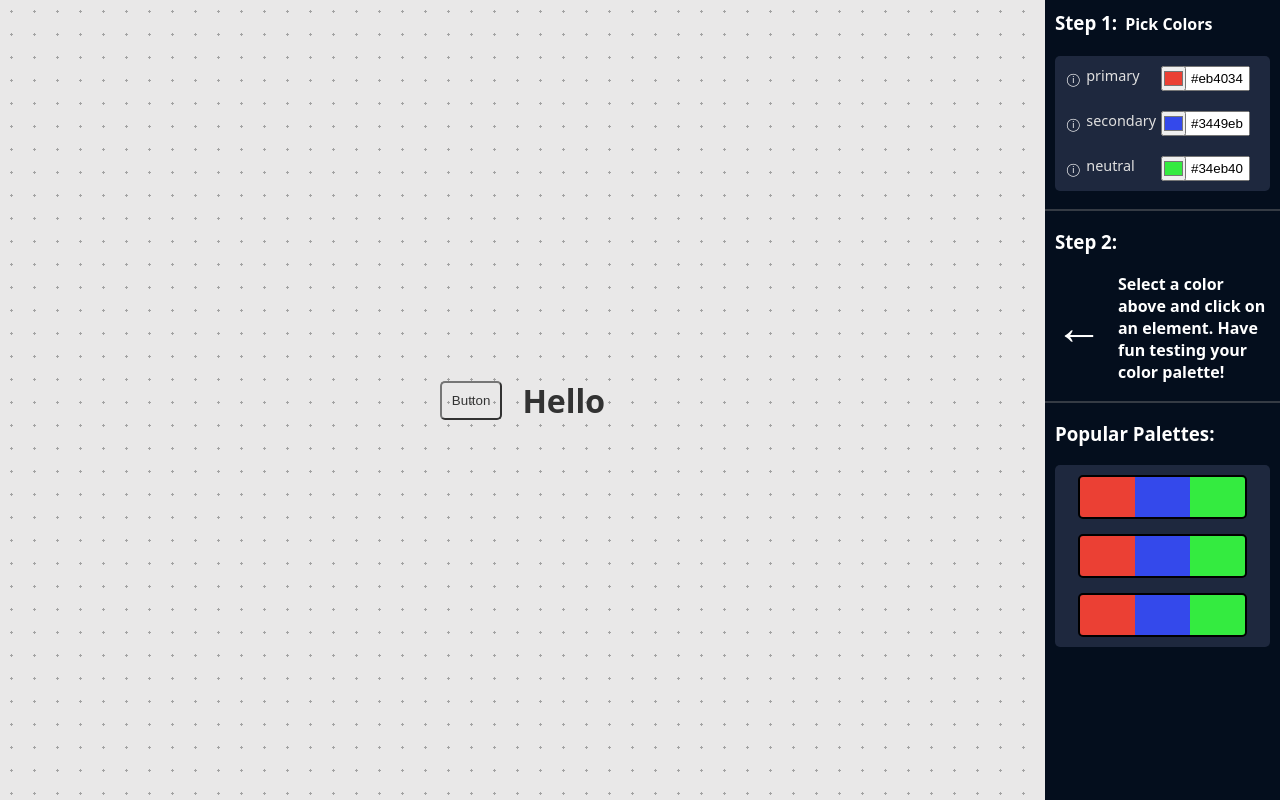
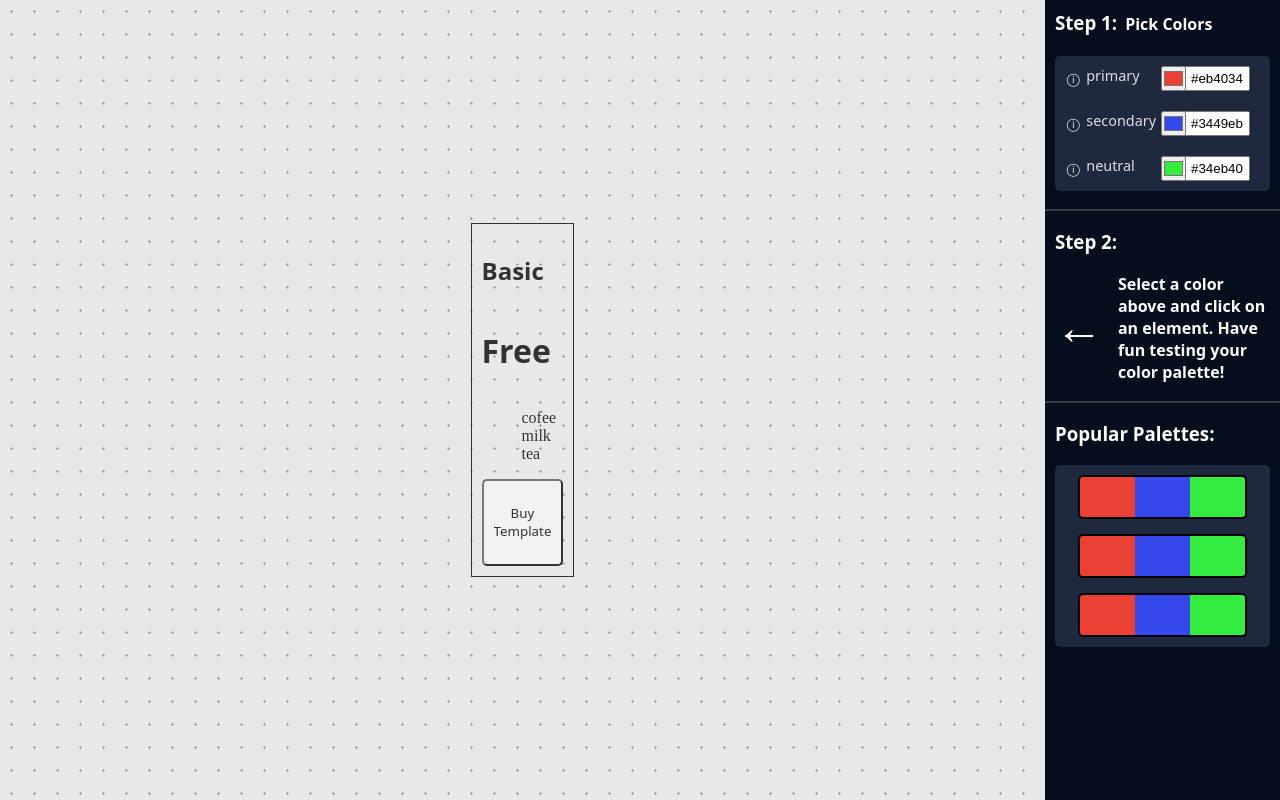
Before and after one commit to Martin-Lee-22/easycolorui, a React (Vite) app in the folder client/: page / in a window 1280 px wide. Built offline with nearby package versions, Linux system fonts and the light colour scheme.

Commit message:
Added Stop propogation on ColorUX

```diff
--- a/client/src/App.tsx
+++ b/client/src/App.tsx
@@ -11,7 +11,6 @@ import { defaultColors } from './data/default'
 function App() {
   const [colors, setColors] = useState<color[]>(defaultColors)
   const [activeColor, setActiveColor] = useState<color | undefined>()
-
   return (
     <Layout>
       <ColorsContext.Provider value={{colors, setColors, activeColor, setActiveColor}}>
--- a/client/src/components/button.tsx
+++ /dev/null
@@ -1,21 +0,0 @@
-import { useContext, useRef } from "react";
-import useColors from "../hooks/useColors";
-import { handleClick } from "../util/handleClick";
-import ColorsContext from "../context/colorsContextProvider";
-
-const Button = (props: {text:string}) => {
-    const {color} = useContext(ColorsContext)
-    const overlayElement = useRef<HTMLButtonElement>(null);
-    const {colors, setColors } = useColors();
-
-    return(
-        <button className="overlay-element" ref={overlayElement} onClick={(e) => {handleClick(e, overlayElement, color, colors, setColors)}}>
-            {props.text}
-            {colors.map((color, index)=>{
-                return <div key={index} className="underlay-element" style={{left:`${color.x}`,top:`${color.y}`, backgroundColor:`${color.color}`, zIndex:`${index - colors.length}`}}/>
-            })}
-        </button>
-    )
-}
-
-export default Button
--- /dev/null
+++ b/client/src/components/cards/priceCard.tsx
@@ -0,0 +1,39 @@
+import ColorUX from "../colorUX"
+import '../../scss/components/card.scss'
+
+const PriceCard = () => {
+    return(
+        <ColorUX>
+            <div id={`price-card`}>
+            <ColorUX>
+                <h2>
+                    Basic
+                </h2>
+            </ColorUX>
+            <ColorUX>
+                <h1>
+                    Free
+                </h1>
+            </ColorUX>
+            <ColorUX>
+                <ul>
+                <ColorUX>
+                    <li>cofee</li>
+                </ColorUX>
+                <ColorUX>
+                    <li>milk</li>
+                    </ColorUX>
+                    <ColorUX>
+                    <li>tea</li>
+                    </ColorUX>
+                </ul>
+            </ColorUX>
+            <ColorUX>
+            <button><ColorUX><p>Buy Template</p></ColorUX></button>
+            </ColorUX>
+            </div>
+        </ColorUX>
+    )
+}
+
+export default PriceCard
--- a/client/src/components/colorUX.tsx
+++ b/client/src/components/colorUX.tsx
@@ -1,4 +1,4 @@
-import { cloneElement, useContext, useRef, useState } from 'react'
+import { cloneElement, useContext, useEffect, useRef, useState } from 'react'
 import '../scss/components/colorUX.scss'
 import useRadialAnimation from '../hooks/useRadialAnimation'
 import { textElements } from '../data/elements'
@@ -7,17 +7,27 @@ import ColorsContext from '../context/colorsContextProvider'
 
 const ColorUX = ({children}: {children: JSX.Element}) => {
     const {activeColor} = useContext(ColorsContext)
-    const element = useRef(null)
+    const element = useRef<HTMLElement | null>(null)
     const [colorHistory, setColorHistory] = useState<color[]>([])
     const {startRadialAnimation, createRadialGradient} = useRadialAnimation()
 
+    const maxHistoryLength = 2
+
+    useEffect(()=>{
+        if(colorHistory.length > maxHistoryLength) {
+            colorHistory.shift()
+            setColorHistory(colorHistory)
+        }
+    },[colorHistory])
+
     function handleClick(e:React.MouseEvent<HTMLElement, MouseEvent>){
+        e.stopPropagation()
         startRadialAnimation(e, element)
         if(activeColor !== undefined) setColorHistory(([...colorHistory, activeColor]))
     }
 
     const colorUXProps = {
-        className:  'color-ux ' + (textElements.includes(children.type) ?  'text-ui' : ''), // Check to see if child element is a text element.
+        className:  (textElements.includes(children.type) &&  'text-ui'), // Check to see if child element is a text element.
         ref: element,
         onClick: (e:React.MouseEvent<HTMLElement, MouseEvent>)=> handleClick(e),
         style: {backgroundImage: createRadialGradient(colorHistory)}
--- a/client/src/data/elements.ts
+++ b/client/src/data/elements.ts
@@ -1,3 +1,3 @@
-const textElements = ['p', 'h1', 'h2', 'h3', 'h4', 'h5', 'h6']
+const textElements = ['p', 'h1', 'h2', 'h3', 'h4', 'h5', 'h6', 'li']
 
 export {textElements}
--- a/client/src/hooks/useColors.ts
+++ /dev/null
@@ -1,23 +0,0 @@
-import { useEffect, useState } from "react"
-import { colorInput } from "../types/colorInput"
-
-const useColors = () => {
-    const [colors, setColors] = useState<colorInput[]>([])
-
-    useEffect(()=>{
-        let intervalId = setInterval(()=>{
-            if(colors.length > 1){
-                setColors(prevState => {
-                    return prevState.filter((_, i) => i !== 0)
-                  })
-            } else {
-                clearInterval(intervalId)
-            }
-        }, 500)
-        return () => clearInterval(intervalId)
-    },[colors])
-
-    return{colors, setColors}
-}
-
-export default useColors
--- a/client/src/hooks/useRadialAnimation.tsx
+++ b/client/src/hooks/useRadialAnimation.tsx
@@ -11,9 +11,10 @@ const useRadialAnimation = () => {
 
     const progress = useRef(0)
     const delay = 1
+    const maxRadiusSize = 100
 
     useEffect(()=>{
-        if(animate && radius < 100){
+        if(animate && radius < maxRadiusSize){
             var timeoutId = setTimeout(()=>{
                 progress.current += 0.020
                 let easeValue = easeInSine(progress.current) * 100
--- a/client/src/pages/viewerPage.tsx
+++ b/client/src/pages/viewerPage.tsx
@@ -1,15 +1,11 @@
 import { memo } from 'react'
-import Button from '../components/button'
-import ColorUX from '../components/colorUX'
 import '../scss/pages/viewerPage.scss'
+import PriceCard from '../components/cards/priceCard'
 
 const ViewerPage = () => {
     return(
         <main className="viewer-page">
-            <Button text='Button'/>
-            <ColorUX>
-                <h1>Hello</h1>
-            </ColorUX>
+            <PriceCard/>
         </main>
     )
 }
--- /dev/null
+++ b/client/src/scss/components/card.scss
@@ -0,0 +1,13 @@
+@use '../abstracts';
+
+#card{
+    padding: abstracts.$padding-big;
+    display: flex;
+    flex-direction: column;
+}
+
+#price-card{
+    @extend #card;
+    border: 1px solid black;
+    & ul{list-style:none;}
+}
--- a/client/src/scss/components/colorUX.scss
+++ b/client/src/scss/components/colorUX.scss
@@ -10,5 +10,6 @@
     -webkit-text-fill-color: transparent;
     background-position: 100% 100%;
     background-clip: text;
+    overflow: hidden;
     cursor: default;
 }
```
Also changed, not shown: client/src/components/div.tsx (deleted, +0 -35 lines), client/src/components/colorUXFactory.tsx (added).
